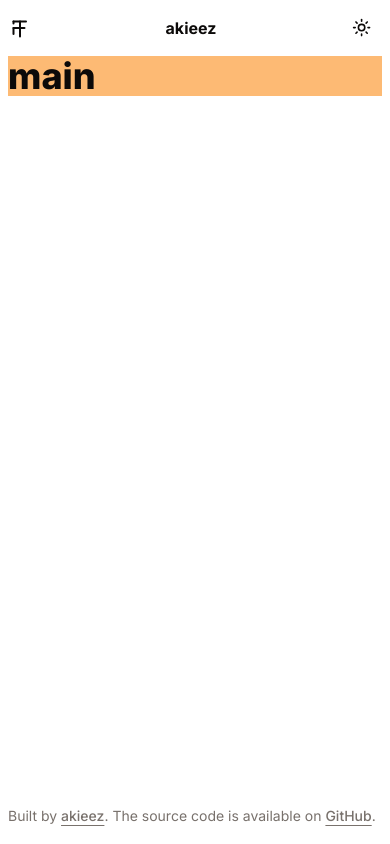
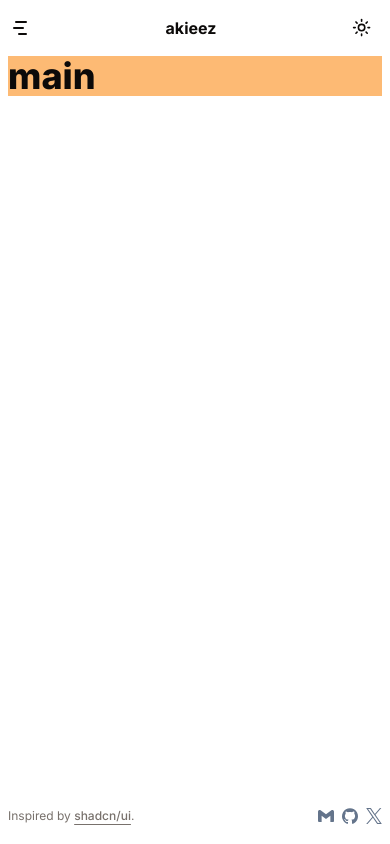
Before and after one commit to xakieezx/xakieezx.github.io, a Next.js app: page / in a window 390 px wide. Built offline with nearby package versions, Linux system fonts and the light colour scheme.

Commit message:
update icons, navigation

```diff
--- a/src/components/footer.tsx
+++ b/src/components/footer.tsx
@@ -1,30 +1,34 @@
 import { siteConfig } from '@/config/site';
+import Link from 'next/link';
+import { Icons } from './icons';
 
 export function Footer() {
 	return (
 		<footer>
-			<div className="flex items-center justify-between gap-4 h-14 ">
-				<p className="text-balance text-center text-sm leading-loose text-muted-foreground md:text-left">
-					Built by{' '}
+			<div className="flex items-center justify-between h-14 ">
+				<p className="text-balance text-center text-xs leading-loose text-muted-foreground md:text-left">
+					Inspired by{' '}
 					<a
-						href={siteConfig.links.twitter}
+						href={siteConfig.links.shadcn}
 						target="_blank"
 						rel="noreferrer"
 						className="font-medium underline underline-offset-4"
 					>
-						akieez
-					</a>
-					. The source code is available on{' '}
-					<a
-						href={siteConfig.links.github}
-						target="_blank"
-						rel="noreferrer"
-						className="font-medium underline underline-offset-4"
-					>
-						GitHub
+						shadcn/ui
 					</a>
 					.
 				</p>
+				<div className="flex items-center gap-2">
+					<Link target="_blank" href={siteConfig.links.mail}>
+						<Icons.mail className="h-4 w-4 text-slate-500 dark:text-slate-400 hover:text-slate-900 hover:dark:text-slate-100 transition-all duration-300 ease-in-out " />
+					</Link>
+					<Link target="_blank" href={siteConfig.links.github}>
+						<Icons.gitHub className="h-4 w-4 text-slate-500 dark:text-slate-400 hover:text-slate-900 hover:dark:text-slate-100 transition-all duration-300 ease-in-out" />
+					</Link>
+					<Link target="_blank" href={siteConfig.links.twitter}>
+						<Icons.twitter className="h-4 w-4 text-slate-500 dark:text-slate-400 hover:text-slate-900 hover:dark:text-slate-100 transition-all duration-300 ease-in-out" />
+					</Link>
+				</div>
 			</div>
 		</footer>
 	);
--- a/src/components/header.tsx
+++ b/src/components/header.tsx
@@ -1,4 +1,5 @@
 import { siteConfig } from '@/config/site';
+import Link from 'next/link';
 import { MainNav } from './main-nav';
 import { MobileNav } from './mobile-nav';
 import { ThemeToggle } from './theme-toggle';
@@ -9,7 +10,9 @@ export function Header() {
 			<nav className="flex h-14 w-full justify-between items-center">
 				<MainNav />
 				<MobileNav />
-				<span className="font-bold md:hidden">{siteConfig.name}</span>
+				<Link href="/">
+					<span className="font-bold md:hidden">{siteConfig.name}</span>
+				</Link>
 				<ThemeToggle />
 			</nav>
 		</header>
--- a/src/components/icons.tsx
+++ b/src/components/icons.tsx
@@ -48,13 +48,50 @@ export const Icons = {
 			/>
 		</svg>
 	),
+	menu: (props: IconProps) => (
+		<svg
+			{...props}
+			xmlns="http://www.w3.org/2000/svg"
+			width="24"
+			height="24"
+			viewBox="0 0 24 24"
+			fill="currentColor"
+			stroke="currentColor"
+			stroke-width="2"
+			stroke-linecap="round"
+			stroke-linejoin="round"
+			// class="lucide lucide-gantt-chart"
+		>
+			<path d="M8 6h10" />
+			<path d="M6 12h9" />
+			<path d="M11 18h7" />
+		</svg>
+	),
+	mail: (props: IconProps) => (
+		<svg
+			{...props}
+			xmlns="http://www.w3.org/2000/svg"
+			width="24"
+			height="24"
+			viewBox="0 0 24 24"
+			fill="currentColor"
+			stroke="currentColor"
+			stroke-width="0"
+			stroke-linecap="round"
+			stroke-linejoin="round"
+		>
+			<path d="M24 5.457v13.909c0 .904-.732 1.636-1.636 1.636h-3.819V11.73L12 16.64l-6.545-4.91v9.273H1.636A1.636 1.636 0 0 1 0 19.366V5.457c0-2.023 2.309-3.178 3.927-1.964L5.455 4.64 12 9.548l6.545-4.91 1.528-1.145C21.69 2.28 24 3.434 24 5.457z" />
+		</svg>
+	),
 	twitter: (props: IconProps) => (
 		<svg
 			{...props}
+			xmlns="http://www.w3.org/2000/svg"
+			width="23"
 			height="23"
 			viewBox="0 0 1200 1227"
-			width="23"
-			xmlns="http://www.w3.org/2000/svg"
+			fill="currentColor"
+			stroke="currentColor"
 		>
 			<path d="M714.163 519.284L1160.89 0H1055.03L667.137 450.887L357.328 0H0L468.492 681.821L0 1226.37H105.866L515.491 750.218L842.672 1226.37H1200L714.137 519.284H714.163ZM569.165 687.828L521.697 619.934L144.011 79.6944H306.615L611.412 515.685L658.88 583.579L1055.08 1150.3H892.476L569.165 687.854V687.828Z" />
 		</svg>
--- a/src/components/main-nav.tsx
+++ b/src/components/main-nav.tsx
@@ -1,9 +1,10 @@
 'use client';
 
 import Link from 'next/link';
-import { usePathname } from 'next/navigation';
+import { usePathname, useRouter } from 'next/navigation';
 
 import { Icons } from '@/components/icons';
+import { MainNavItem, navsConfig } from '@/config/nav';
 import { siteConfig } from '@/config/site';
 import { cn } from '@/lib/utils';
 
@@ -12,46 +13,33 @@ export function MainNav() {
 
 	return (
 		<div className="mr-4 hidden md:flex">
-			<Link href="/" className="mr-4 flex items-center space-x-2 lg:mr-6">
+			<Link href="/" className="flex items-center space-x-2 mr-6">
 				<Icons.logo className="h-6 w-6" />
 				<span className="hidden font-bold md:inline-block">
 					{siteConfig.name}
 				</span>
 			</Link>
-			<nav className="flex items-center gap-4 text-sm lg:gap-6">
+			<nav className="flex items-center gap-3 text-sm">
+				{navsConfig.mainNav?.map(
+					(item: MainNavItem, index: number) =>
+						item.href && (
+							<span key={index} className="flex gap-3">
 								<Link
-					href="/about"
+									key={item.href}
+									href={item.href}
 									className={cn(
-						'transition-colors hover:text-foreground/80',
-						pathname?.startsWith('/about')
-							? 'text-foreground'
+										'transition-colors hover:underline hover:underline-offset-4',
+										pathname?.startsWith(`/${item.title.toLowerCase()}`)
+											? 'text-foreground font-medium'
 											: 'text-foreground/60'
 									)}
 								>
-					About
+									{item.title}
 								</Link>
-				<Link
-					href="/project"
-					className={cn(
-						'transition-colors hover:text-foreground/80',
-						pathname?.startsWith('/project')
-							? 'text-foreground'
-							: 'text-foreground/60'
+								{index < navsConfig.mainNav.length - 1 && <span>/</span>}
+							</span>
+						)
 				)}
-				>
-					Project
-				</Link>
-				<Link
-					href="/contact"
-					className={cn(
-						'transition-colors hover:text-foreground/80',
-						pathname?.startsWith('/contact')
-							? 'text-foreground'
-							: 'text-foreground/60'
-					)}
-				>
-					Contact
-				</Link>
 			</nav>
 		</div>
 	);
--- a/src/components/mobile-nav.tsx
+++ b/src/components/mobile-nav.tsx
@@ -2,7 +2,7 @@
 
 import { ScrollArea } from '@/components/ui/scroll-area';
 import Link, { LinkProps } from 'next/link';
-import { useRouter } from 'next/navigation';
+import { usePathname, useRouter } from 'next/navigation';
 import * as React from 'react';
 
 import { Icons } from '@/components/icons';
@@ -21,6 +21,7 @@ import { cn } from '@/lib/utils';
 
 export function MobileNav() {
 	const [open, setOpen] = React.useState(false);
+	const pathname = usePathname();
 
 	return (
 		<Sheet open={open} onOpenChange={setOpen}>
@@ -29,7 +30,7 @@ export function MobileNav() {
 					variant="ghost"
 					className="mr-2 px-0 text-base hover:bg-transparent focus-visible:bg-transparent focus-visible:ring-0 focus-visible:ring-offset-0 md:hidden"
 				>
-					<Icons.logo className="h-6 w-6" />
+					<Icons.menu className="h-6 w-6" />
 					<span className="sr-only">Toggle Menu</span>
 				</Button>
 			</SheetTrigger>
@@ -39,10 +40,10 @@ export function MobileNav() {
 					className="flex items-center"
 					onOpenChange={setOpen}
 				>
-					<Icons.logo className="mr-2 h-4 w-4" />
+					<Icons.logo className="mr-2 h-6 w-6" />
 					<span className="font-bold">{siteConfig.name}</span>
 				</MobileLink>
-				<ScrollArea className="my-4 h-[calc(100vh-8rem)] pb-10 pl-6">
+				<ScrollArea className="my-4 h-[calc(100vh-8rem)] pb-10 pl-8">
 					<div className="flex flex-col space-y-3">
 						{navsConfig.mainNav?.map(
 							(item: MainNavItem) =>
@@ -51,6 +52,12 @@ export function MobileNav() {
 										key={item.href}
 										href={item.href}
 										onOpenChange={setOpen}
+										className={cn(
+											'transition-colors hover:underline hover:underline-offset-4',
+											pathname?.startsWith(`/${item.title.toLowerCase()}`)
+												? 'text-foreground font-medium'
+												: 'text-foreground/60'
+										)}
 									>
 										{item.title}
 									</MobileLink>
@@ -70,7 +77,14 @@ export function MobileNav() {
 														<MobileLink
 															href={item.href}
 															onOpenChange={setOpen}
-															className="text-muted-foreground"
+															className={cn(
+																'transition-colors hover:underline hover:underline-offset-4',
+																pathname?.includes(
+																	`/${item.title.toLowerCase()}`
+																)
+																	? 'text-foreground font-medium'
+																	: 'text-foreground/60'
+															)}
 														>
 															{item.title}
 															{item.label && (
--- a/src/config/nav.ts
+++ b/src/config/nav.ts
@@ -29,7 +29,7 @@ export const navsConfig: NavsConfig = {
 			href: '/about',
 		},
 		{
-			title: 'Projects',
+			title: 'Project',
 			href: '/project',
 		},
 		{
@@ -39,7 +39,7 @@ export const navsConfig: NavsConfig = {
 	],
 	sidebarNav: [
 		{
-			title: 'Projects',
+			title: 'Go to',
 			items: [
 				{
 					title: 'EazyGas',
--- a/src/config/site.ts
+++ b/src/config/site.ts
@@ -1,6 +1,8 @@
 export const siteConfig = {
 	name: 'akieez',
 	links: {
+		mail: 'mailto:a.fikrifadzil@gmail.com',
+		shadcn: 'https://ui.shadcn.com',
 		twitter: 'https://twitter.com/akieez',
 		github: 'https://github.com/xakieezx',
 	},
```
Lines whose indentation alone changed are shown as unchanged.
